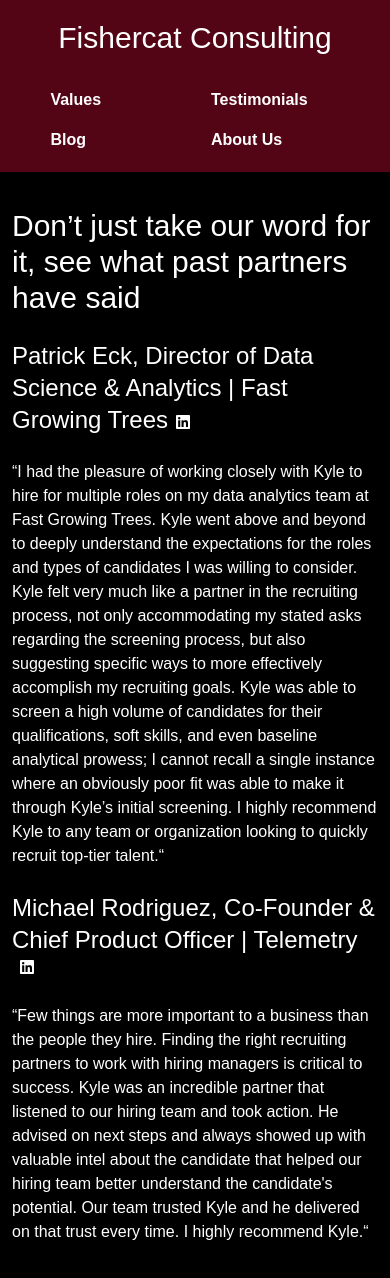
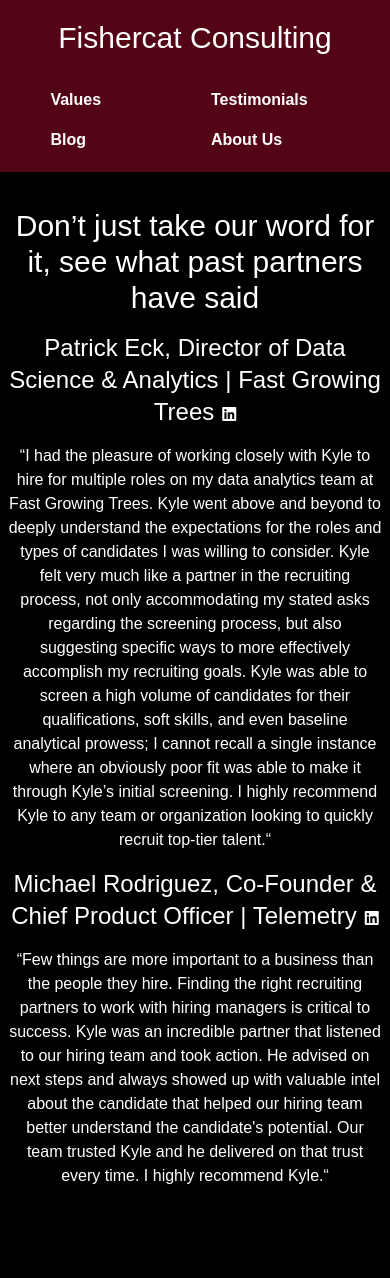
Before and after one commit to nickelow/fishercat, a Next.js app: page /testimonials in a window 390 px wide. Shown: the top 1278 px of the page. Built offline with nearby package versions, Linux system fonts and the light colour scheme.

Commit message:
mobile touchups

```diff
--- a/pages/testimonials/index.js
+++ b/pages/testimonials/index.js
@@ -2,27 +2,30 @@
 
 export default function Testimonials() {
   return (
-    <section class="text-white-600 text-base body-font bg-black content">
-      <div class="max-w-5xl pt-52 pb-24 mx-auto">
-        <h1 class="text-3xl">
+    <section className="text-white-600 text-base body-font bg-black">
+      <div className="max-w-5xl pt-52 pb-24 mx-auto px-2 sm:px-0 text-center sm:text-left">
+        <h1 className="text-3xl mb-4">
           Don’t just take our word for it, see what past partners have said
         </h1>
-        <br />
-        <p>
+        <p className="mb-4">
           <a
-            class="text-2xl"
+            className="text-2xl"
             target="_blank"
+            rel="noopener noreferrer"
             href="https://www.linkedin.com/in/patric-eck/"
           >
             Patrick Eck, Director of Data Science & Analytics | Fast Growing
             Trees
           </a>
-          <a href="https://www.linkedin.com/in/patric-eck/" target="_blank">
-            <i class="fab fa-linkedin linkedin"></i>
+          <a
+            href="https://www.linkedin.com/in/patric-eck/"
+            target="_blank"
+            rel="noopener noreferrer"
+          >
+            <i className="fab fa-linkedin linkedin"></i>
           </a>
         </p>
-        <br />
-        <p>
+        <p className="mb-4">
           “I had the pleasure of working closely with Kyle to hire for multiple
           roles on my data analytics team at Fast Growing Trees. Kyle went above
           and beyond to deeply understand the expectations for the roles and
@@ -37,11 +40,11 @@
           to any team or organization looking to quickly recruit top-tier
           talent.“
         </p>
-        <br />
-        <p>
+        <p className="mb-4">
           <a
-            class="text-2xl"
+            className="text-2xl"
             target="_blank"
+            rel="noopener noreferrer"
             href="https://www.linkedin.com/in/michaeljrodriguez/"
           >
             Michael Rodriguez, Co-Founder & Chief Product Officer | Telemetry
@@ -49,11 +52,11 @@
           <a
             href="https://www.linkedin.com/in/michaeljrodriguez/"
             target="_blank"
+            rel="noopener noreferrer"
           >
-            <i class="fab fa-linkedin linkedin"></i>
+            <i className="fab fa-linkedin linkedin"></i>
           </a>
         </p>
-        <br />
         <p>
           “Few things are more important to a business than the people they
           hire. Finding the right recruiting partners to work with hiring
--- a/pages/values/index.js
+++ b/pages/values/index.js
@@ -2,32 +2,34 @@
 
 export default function Values() {
   return (
-    <section class="text-white-600 text-base body-font bg-black md:mt-4">
-      <div class="max-w-5xl pt-52 pb-24 mx-auto lex flex-col items-center content">
-        <h1 class="text-4xl">Tenacious</h1>
+    <section className="text-white-600 text-base body-font bg-black md:mt-4">
+      <div className="max-w-5xl pt-52 pb-24 mx-auto flex flex-col items-center md:items-start md:text-left text-center px-2 sm:px-0">
+        <h1 className="text-4xl mb-4">Tenacious</h1>
+        <p className="mb-8">
           Fishercat’s team will roll up its sleeves to best learn how to support
-        your organization with bespoked solutions tailored to fit your needs. No
-        project is too big or too small.
-        <br />
-        <br />
-        <h1 class="text-4xl">Reliable</h1>
+          your organization with bespoke solutions tailored to fit your needs.
+          No project is too big or too small.
+        </p>
+        <h1 className="text-4xl mb-4">Reliable</h1>
+        <p className="mb-8">
           Fishercat’s team is a reliable and dependable partner you can trust to
           represent you externally in the industry. We’re goal-oriented and
           data-driven. If we aren’t the team to solve your recruiting and talent
           problems, we’ll be sure to find the right solution for you.
-        <br />
-        <br />
-        <h1 class="text-4xl">Agile</h1>
+        </p>
+        <h1 className="text-4xl mb-4">Agile</h1>
+        <p className="mb-8">
           Fishercat’s team is ready to hit the ground running. We won’t need a
-        long ramp up time or a laborious discovery process to start moving fast
-        and achieving timely results.
-        <br />
-        <br />
-        <h1 class="text-4xl">Flexible</h1>
+          long ramp-up time or a laborious discovery process to start moving
+          fast and achieving timely results.
+        </p>
+        <h1 className="text-4xl mb-4">Flexible</h1>
+        <p>
           We’re willing to think creatively about how to best support you and
           partner with you. We’ll work with you to determine the best way to
           structure an engagement, both in terms of contract length and fee
           structure.
+        </p>
       </div>
     </section>
   );
```
Lines whose indentation alone changed are shown as unchanged.
